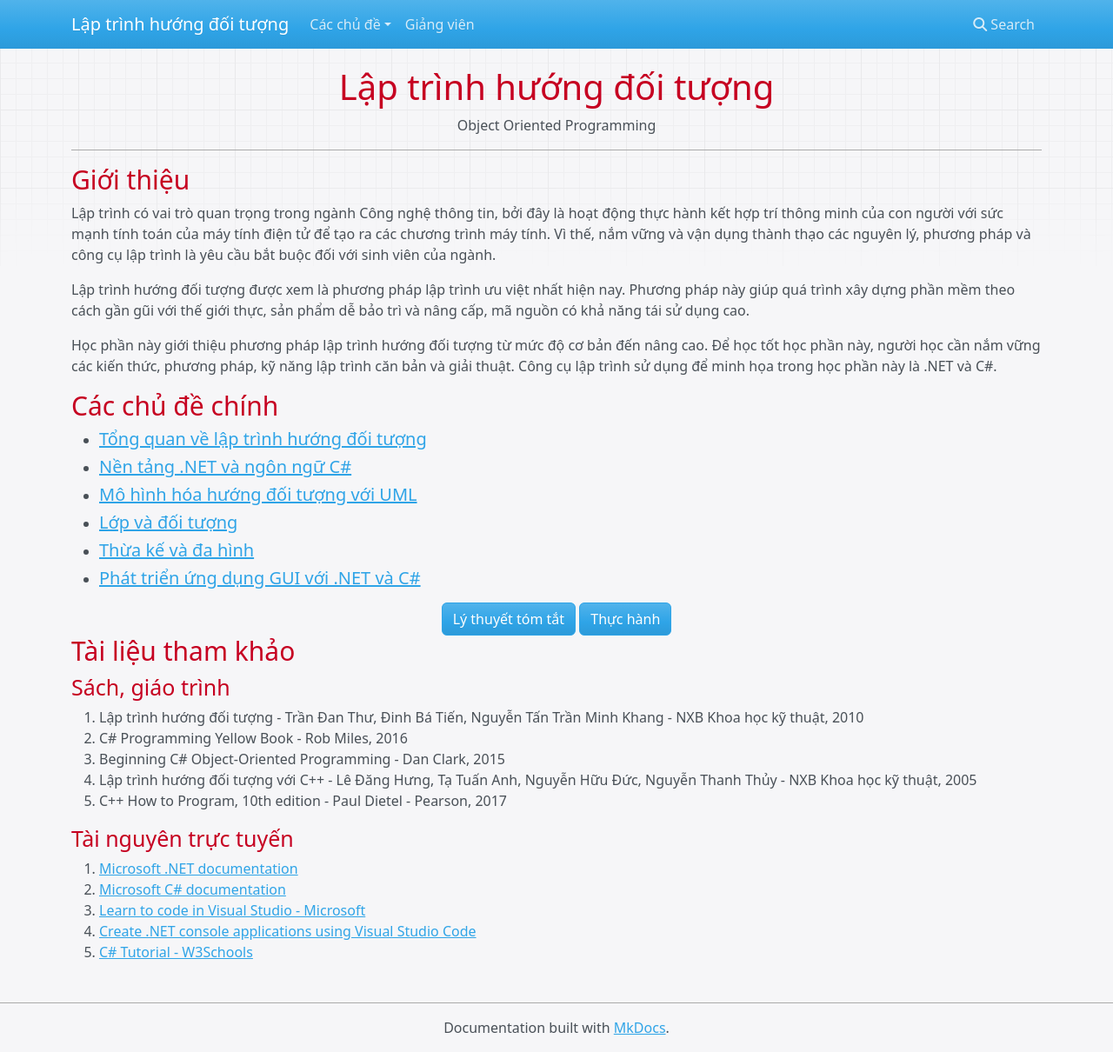
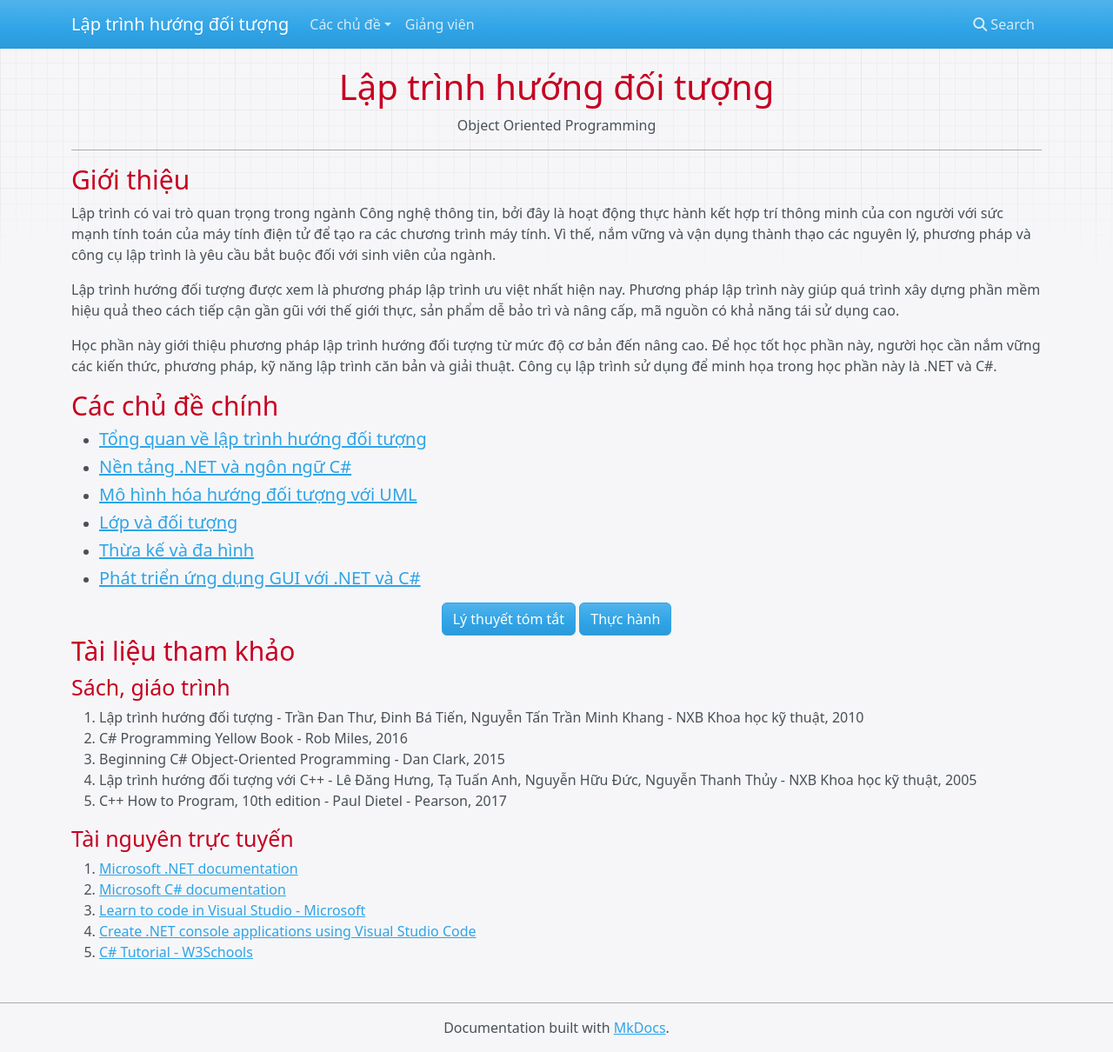
Before and after one commit to nd-hung/python-programming, an MkDocs documentation site: the page built from docs/README.md, in a window 1280 px wide and 1210 px high. Shown: the whole window at 87% size. Built offline with MkDocs 1.6.1, drawn with Linux system fonts in a browser that asks for light colours; nearby versions of some CDN libraries; old or Windows-style settings are respelled for this version of MkDocs.

Commit message:
Minor fix

```diff
--- a/docs/README.md
+++ b/docs/README.md
@@ -8,7 +8,7 @@ Object Oriented Programming
 
 Lập trình có vai trò quan trọng trong ngành Công nghệ thông tin, bởi đây là hoạt động thực hành kết hợp trí thông minh của con người với sức mạnh tính toán của máy tính điện tử để tạo ra các chương trình máy tính. Vì thế, nắm vững và vận dụng thành thạo các nguyên lý, phương pháp và công cụ lập trình là yêu cầu bắt buộc đối với sinh viên của ngành.
 
-Lập trình hướng đối tượng được xem là phương pháp lập trình ưu việt nhất hiện nay. Phương pháp này giúp quá trình xây dựng phần mềm theo cách gần gũi với thế giới thực, sản phẩm dễ bảo trì và nâng cấp, mã nguồn có khả năng tái sử dụng cao.
+Lập trình hướng đối tượng được xem là phương pháp lập trình ưu việt nhất hiện nay. Phương pháp lập trình này giúp quá trình xây dựng phần mềm hiệu quả theo cách tiếp cận gần gũi với thế giới thực, sản phẩm dễ bảo trì và nâng cấp, mã nguồn có khả năng tái sử dụng cao.
 
 Học phần này giới thiệu phương pháp lập trình hướng đối tượng từ mức độ cơ bản đến nâng cao. Để học tốt học phần này, người học cần nắm vững các kiến thức, phương pháp, kỹ năng lập trình căn bản và giải thuật. Công cụ lập trình sử dụng để minh họa trong học phần này là .NET và C#.
 
```
Also changed, not shown: 1 other file.
